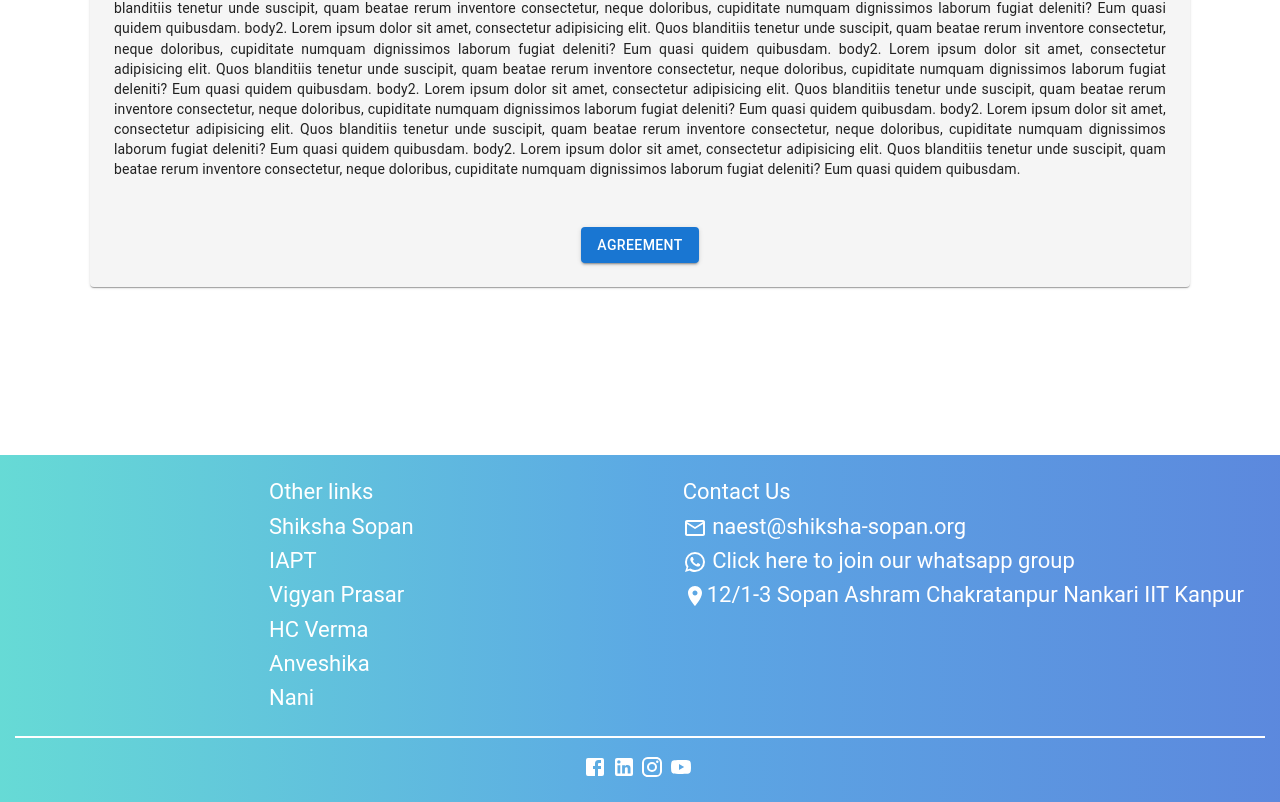
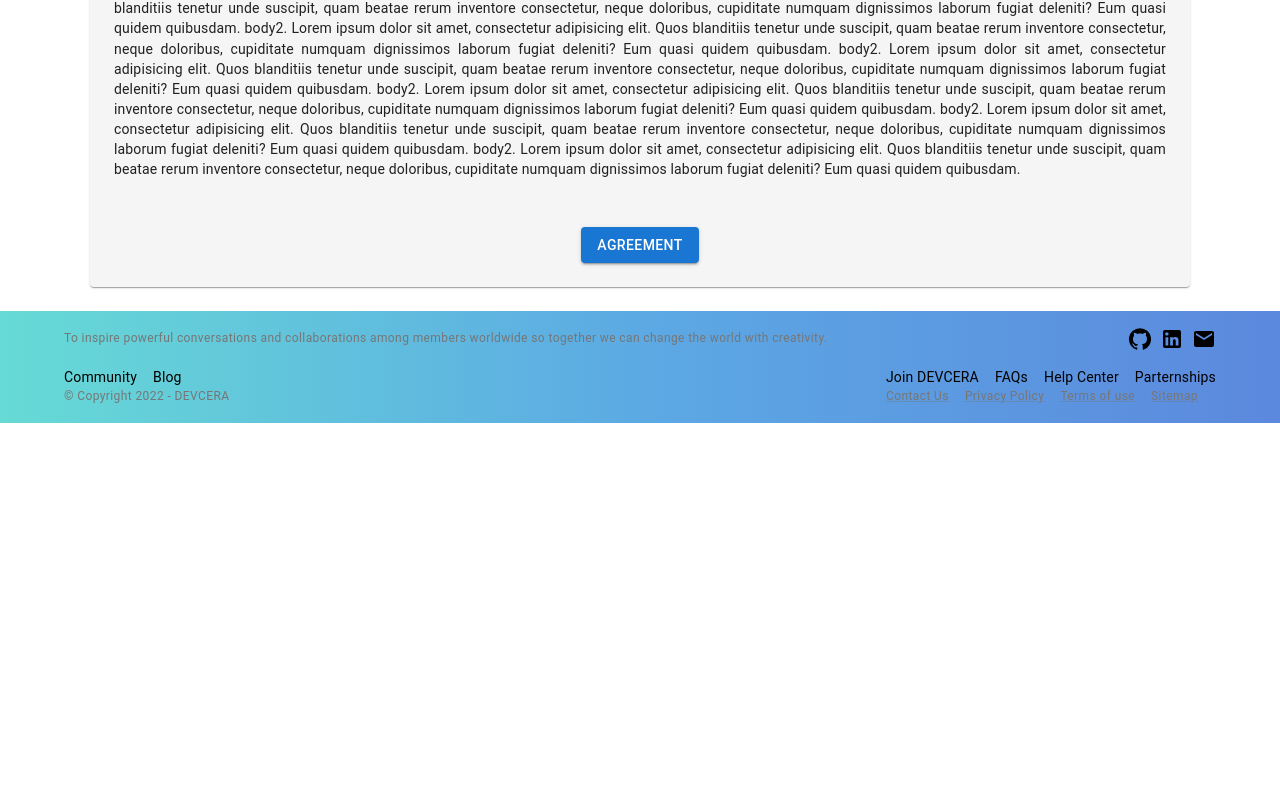
Before and after one commit to trngapp/DevC-frontend, a React (Create React App) app in the folder client/: page /apply in a window 1280 px wide. Shown: the part 586-1388 px from the top of the page. After the commit the page ends 1009 px from the top, so only its background shows below. Built offline with nearby package versions, Linux system fonts and the light colour scheme; the HTML template or start-up script is replaced by a standard one.

Commit message:
changed footer

```diff
--- a/client/src/App.js
+++ b/client/src/App.js
@@ -3,7 +3,7 @@ import './App.css';
 import { Route, Routes } from 'react-router-dom';
 import Apply from "./components/apply/apply"
 import Admin from "./components/admin/admin"
-import Footer from "./components/footer/footer.js"
+import Footer from "./components/footer/footer2"
 import Nav from "./components/navbar/navbar"
 import Home from "./components/home/home"
 import Create from "./components/createform/create"
--- a/client/src/components/createform/create.js
+++ b/client/src/components/createform/create.js
@@ -93,6 +93,7 @@ const Create=()=>{
 
 </div>
 
+
         </>
     )
 }
--- a/client/src/components/createform/createus.js
+++ b/client/src/components/createform/createus.js
@@ -194,8 +194,10 @@ function Createus() {
             <h2 id='Form-heading'
                 style={{
                     textAlign: "center",
-                    fontWeight: 200
-                }}>
+                    fontWeight: 200,
+                    fontFamily:"Georgia"
+                }}
+               >
                 Create Form</h2>
             <center>
 
@@ -428,7 +430,9 @@ function Createus() {
 
                 </Card>
             </center>
-
+            <br/>
+<br/><br/>
+<br/>
         </>
     )
 }
--- /dev/null
+++ b/client/src/components/footer/footer2.js
@@ -0,0 +1,94 @@
+import React from 'react';
+import Stack from '@mui/material/Stack';
+import Box from '@mui/material/Box';
+import Container from '@mui/material/Container';
+import Typography from '@mui/material/Typography';
+import MUILink from '@mui/material/Link';
+import { GitHub, LinkedIn, Email } from '@mui/icons-material';
+//import { Link } from 'components/common';
+
+const Footer = () => (
+  <Box component="footer" style={{background:"linear-gradient(90deg, rgba(64, 209, 203, 0.8) 0%, rgba(51, 147, 221, 0.8) 50.83%, rgba(51, 107, 213, 0.8) 100%)"}}  color="black">
+    <Container maxWidth="lg" sx={{ p: 2 }}>
+      <Stack spacing={2}>
+        <Stack
+          direction={{ xs: 'column', sm: 'row' }}
+          spacing={2}
+          justifyContent="space-between"
+          alignItems="center">
+          <Stack direction="row" alignItems="center" spacing={1}>
+            {/*<img src="/logo192.png" alt="logo" width="30" height="30" />*/}
+            <Typography variant="caption" color="#777676">
+              To inspire powerful conversations and collaborations among members
+              worldwide so together we can change the world with creativity.
+            </Typography>
+          </Stack>
+          <Stack direction="row" spacing={1}>
+
+              <GitHub />
+
+              <LinkedIn />
+
+
+              <Email />
+
+          </Stack>
+        </Stack>
+        <Stack
+          direction={{ sm: 'row', xs: 'column-reverse' }}
+          justifyContent="space-between"
+          spacing={2}
+          alignItems="center">
+          <Stack direction="column" alignItems={{ xs: 'center', sm: 'start' }}>
+            <Stack direction="row" spacing={2}>
+
+
+                <Typography variant="body2">Community</Typography>
+
+                <Typography variant="body2">Blog</Typography>
+
+            </Stack>
+            <Typography variant="caption" color="#777676">
+              &copy; Copyright 2022 - DEVCERA
+            </Typography>
+          </Stack>
+          <Stack direction="column">
+            <Stack direction="row" spacing={2} justifyContent="end">
+
+                <Typography variant="body2">Join DEVCERA</Typography>
+
+                <Typography variant="body2">FAQs</Typography>
+
+                <Typography variant="body2">Help Center</Typography>
+
+                <Typography variant="body2">Parternships</Typography>
+
+            </Stack>
+            <Stack direction="row" spacing={2}>
+
+                <MUILink variant="caption" color="#777676" component="p">
+                  Contact Us
+                </MUILink>
+
+                <MUILink variant="caption" color="#777676" component="p">
+                  Privacy Policy
+                </MUILink>
+
+                <MUILink variant="caption" color="#777676" component="p">
+                  Terms of use
+                </MUILink>
+
+
+                <MUILink variant="caption" color="#777676" component="p">
+                  Sitemap
+                </MUILink>
+
+            </Stack>
+          </Stack>
+        </Stack>
+      </Stack>
+    </Container>
+  </Box>
+);
+
+export default Footer;
--- a/client/src/components/home/home.js
+++ b/client/src/components/home/home.js
@@ -24,7 +24,7 @@ const Home = ()=>{
 <div class="col">
 <br/>
     <br/>
-    <center> <u><h3>Create your own Project</h3></u> </center>
+    <center> <u><h3 style={{fontFamily:"Georgia"}}>Create your own Project</h3></u> </center>
     <br/>
     <br/>
     <center><Link to="/create"><ColorButton variant="contained" className="next" type="submit">Create</ColorButton></Link></center>
@@ -38,7 +38,7 @@ const Home = ()=>{
     <hr style={{width:"100%"}}></hr>
     <br/>
     <br/>
-   <center><u><h3>Apply to be a part of the team in some amazing projects</h3></u>  </center>
+   <center><u><h3 style={{fontFamily:"Georgia"}}>Apply to be a part of the team in some amazing projects</h3></u>  </center>
    <br/>
     <br/> <br/>
     <br/>
```
Also changed, not shown: 1 other file (tests, documents, lock files or other folders).
